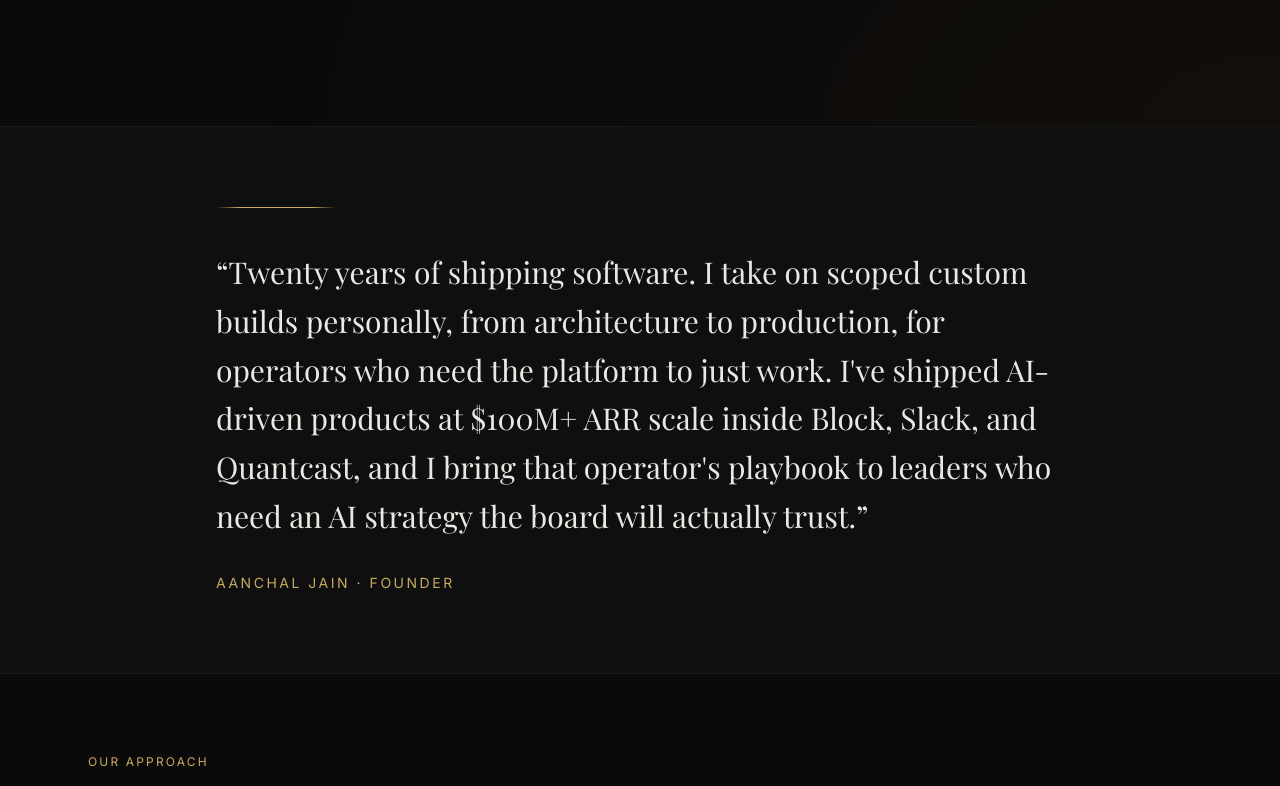
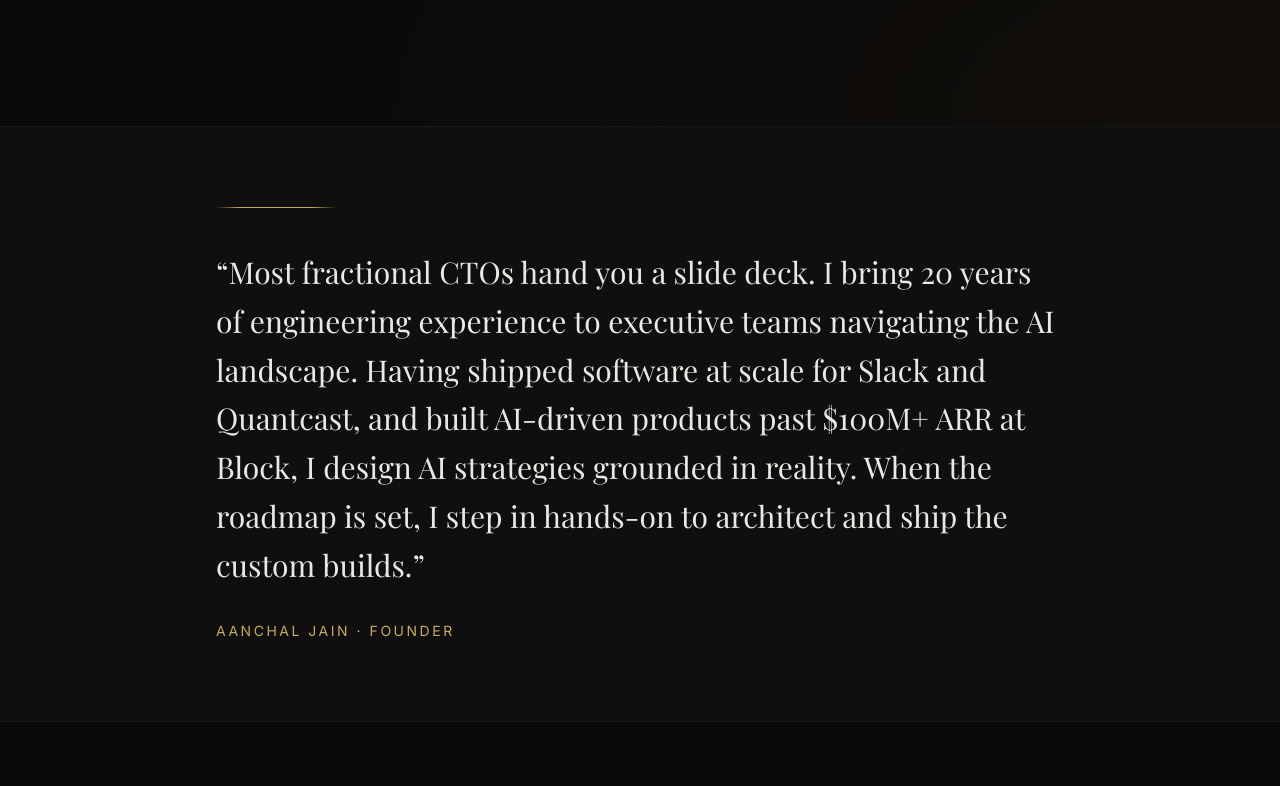
Before and after one commit to jain-aanchal/sota-advisory, a Next.js app: page / in a window 1280 px wide. Shown: the part 630-1416 px from the top of the page. Built offline with nearby package versions, Linux system fonts and the light colour scheme; a web font is replaced by a local one.

Commit message:
Refine homepage positioning quote
Lead with the slide-deck contrast, name Slack/Quantcast/Block distinctly,
and close with the hands-on custom-builds promise.

Co-Authored-By: Claude Opus 4.7 <noreply@anthropic.com>

```diff
--- a/app/page.tsx
+++ b/app/page.tsx
@@ -52,12 +52,13 @@ export default function Home() {
         <div className="max-w-4xl mx-auto px-6 py-16 md:py-20">
           <div className="gold-divider mb-10 max-w-[120px]" />
           <blockquote className="font-serif text-2xl md:text-3xl leading-relaxed text-foreground/95">
-            &ldquo;Twenty years of shipping software. I take on scoped custom
-            builds personally, from architecture to production, for operators
-            who need the platform to just work. I&apos;ve shipped AI-driven
-            products at $100M+ ARR scale inside Block, Slack, and Quantcast,
-            and I bring that operator&apos;s playbook to leaders who need an
-            AI strategy the board will actually trust.&rdquo;
+            &ldquo;Most fractional CTOs hand you a slide deck. I bring 20 years
+            of engineering experience to executive teams navigating the AI
+            landscape. Having shipped software at scale for Slack and
+            Quantcast, and built AI-driven products past $100M+ ARR at Block,
+            I design AI strategies grounded in reality. When the roadmap is
+            set, I step in hands-on to architect and ship the custom
+            builds.&rdquo;
           </blockquote>
           <div className="mt-8 text-sm tracking-display text-gold">
             AANCHAL JAIN · FOUNDER
```
